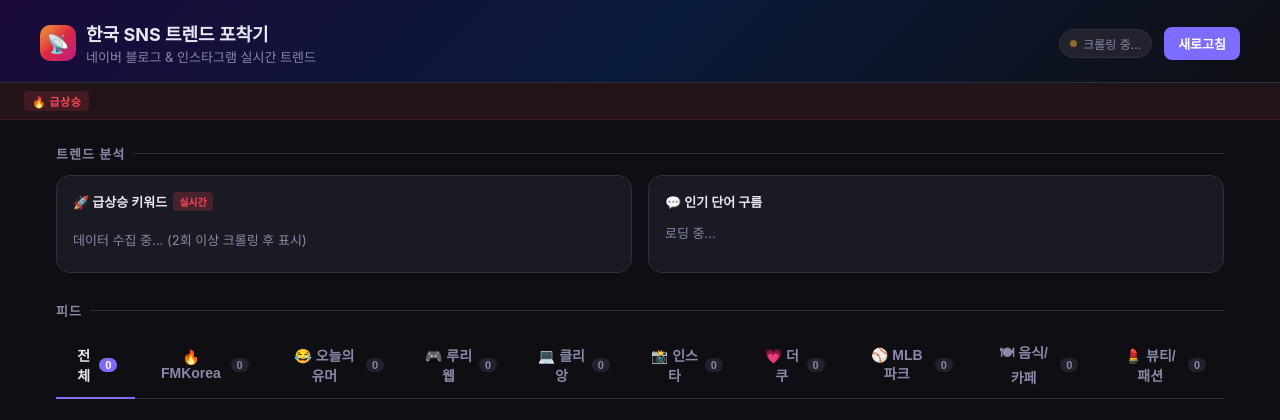
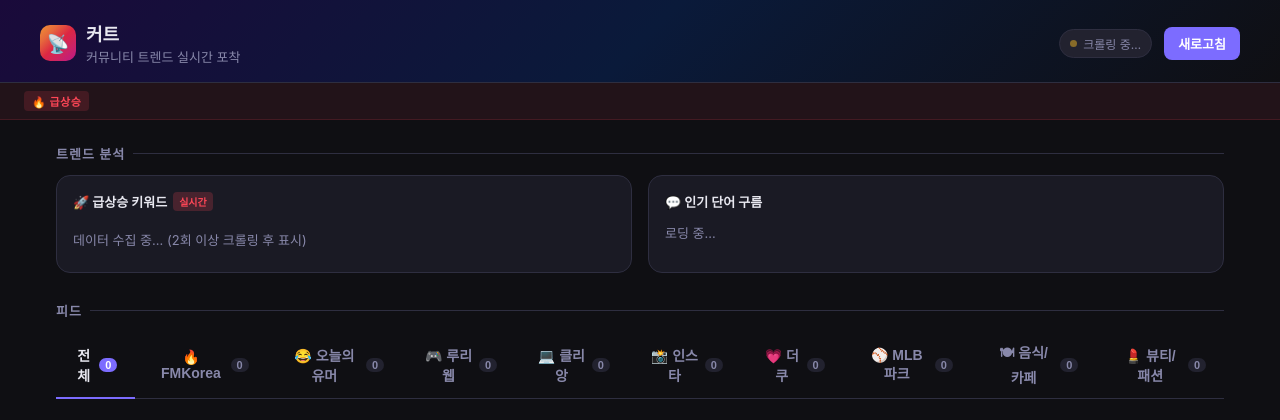
Before and after one commit to gumoyaz/korean-community-crawler, a Flask app: page / in a window 1280 px wide. Shown: the top 420 px of the page. Run offline with Flask 3, Linux system fonts and the light colour scheme; data that the repository does not hold is empty.

Commit message:
사이트 이름 커트로 변경

```diff
--- a/templates/index.html
+++ b/templates/index.html
@@ -3,7 +3,7 @@
 <head>
 <meta charset="UTF-8">
 <meta name="viewport" content="width=device-width, initial-scale=1.0">
-<title>한국 SNS 트렌드 포착기</title>
+<title>커트 — 커뮤니티 트렌드</title>
 <style>
   :root {
     --bg: #0f0f13;
@@ -443,8 +443,8 @@
     <div class="logo">
       <div class="logo-icon">📡</div>
       <div>
-        <h1>한국 SNS 트렌드 포착기</h1>
-        <span>네이버 블로그 &amp; 인스타그램 실시간 트렌드</span>
+        <h1>커트</h1>
+        <span>커뮤니티 트렌드 실시간 포착</span>
       </div>
     </div>
     <div class="header-right">
```
